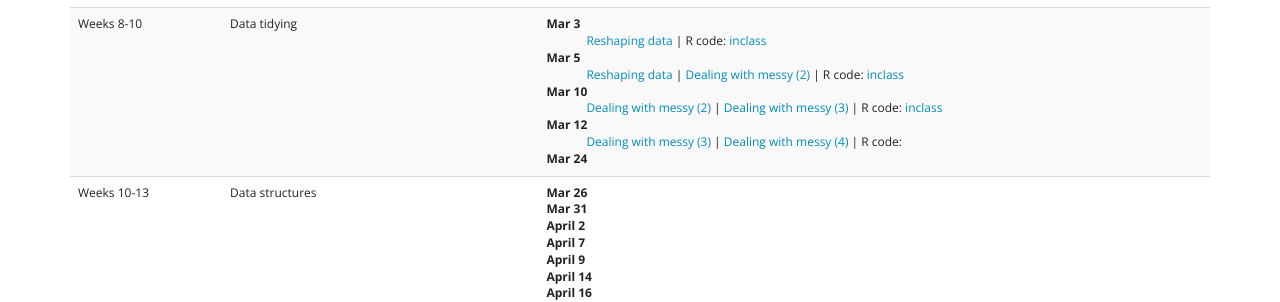
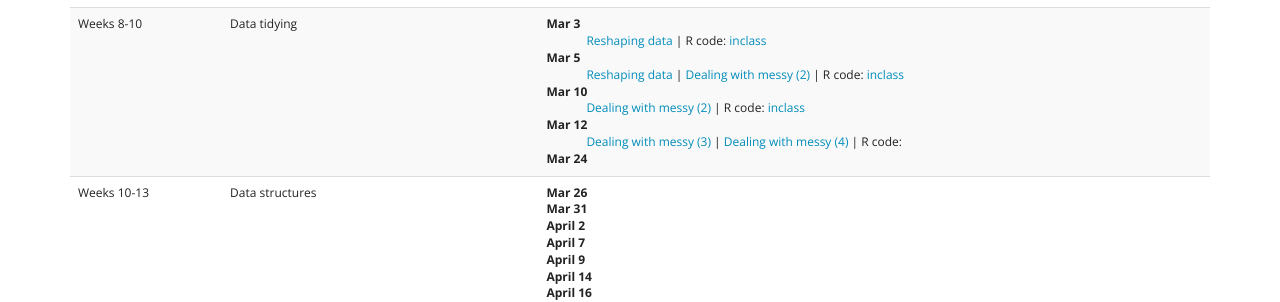
Before and after one commit to Stat480-at-ISU/Stat480-at-ISU.github.io, a Jekyll site: the page built from schedule.html, in a window 1280 px wide. Shown: the part 794-1096 px from the top of the page. Built offline with Jekyll 4.4.1, drawn with Linux system fonts in a browser that asks for light colours.

Commit message:
update sched

```diff
--- a/schedule.html
+++ b/schedule.html
@@ -107,7 +107,7 @@
           <dt>Mar 5</dt>
           <dd><a href="../materials-2020/03_tidyverse/05_tidyr.html" target=_blank>Reshaping data</a> | <a href="../materials-2020/03_tidyverse/06_messy-2.html" target=_blank>Dealing with messy (2)</a> | R code: <a href="code/mar05-inclass.R">inclass</a></dd>
           <dt>Mar 10</dt>
-          <dd><a href="../materials-2020/03_tidyverse/06_messy-2.html" target=_blank>Dealing with messy (2)</a> | <a href="../materials-2020/03_tidyverse/07_messy-3.html" target=_blank>Dealing with messy (3)</a> | R code: <a href="code/mar10 -inclass.R">inclass</a></dd>
+          <dd><a href="../materials-2020/03_tidyverse/06_messy-2.html" target=_blank>Dealing with messy (2)</a> | R code: <a href="code/mar10 -inclass.R">inclass</a></dd>
           <dt>Mar 12</dt>
           <dd><a href="../materials-2020/03_tidyverse/07_messy-3.html" target=_blank>Dealing with messy (3)</a> | <a href="../materials-2020/03_tidyverse/08_messy-4.html" target=_blank>Dealing with messy (4)</a> | R code: </dd>
           <dt>Mar 24</dt>
```
Also changed, not shown: 1 other file.
